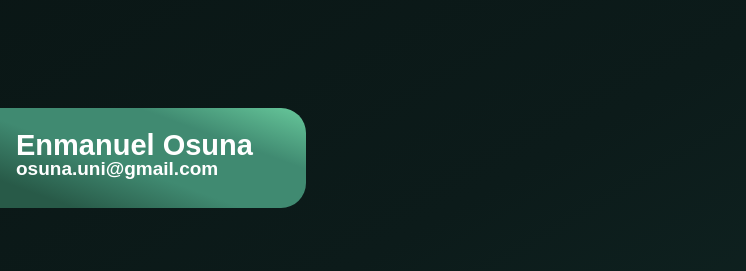
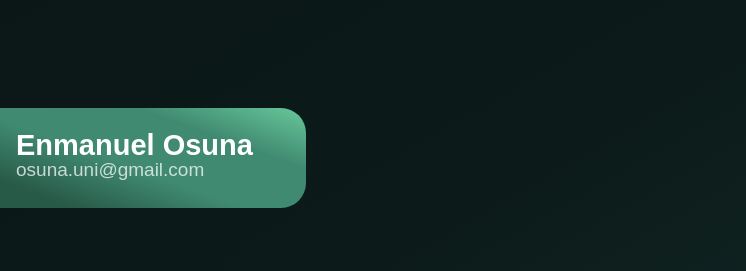
Before and after one commit to osunauni/curso-alcaravan-practice1_poker, a plain HTML site: page index.html in a window 1280 px wide. Shown: the top 271 px of the page, 534-1280 px from the left. Drawn offline with Linux system fonts and the light colour scheme.

Commit message:
Minimun email UI changes

```diff
--- a/style.css
+++ b/style.css
@@ -38,10 +38,11 @@ img {
 
 .email {
     position: absolute;
-    color: white;
+    color: rgba(255, 255, 255, 0.736);
     font-family: Arial, Helvetica, sans-serif;
     margin-left: 110px;
-    margin-top: 40px;
+    font-weight: lighter;
+    margin-top: 42px;
     font-size: 19px;
 }
 
```
